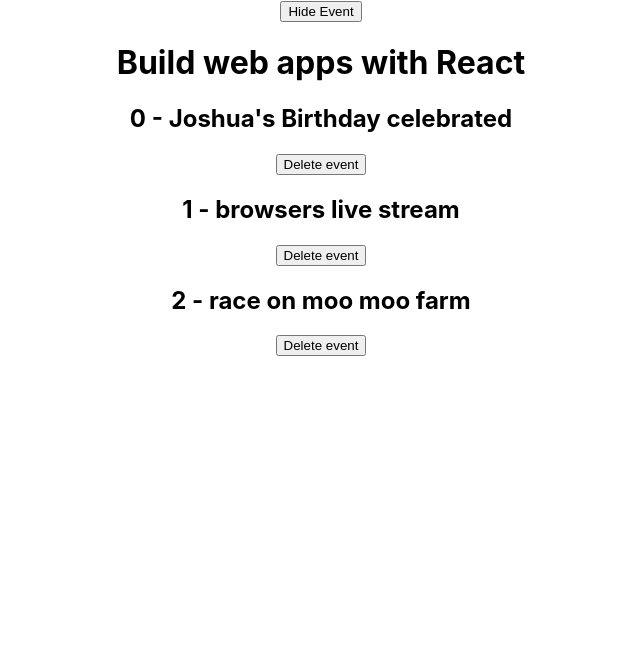
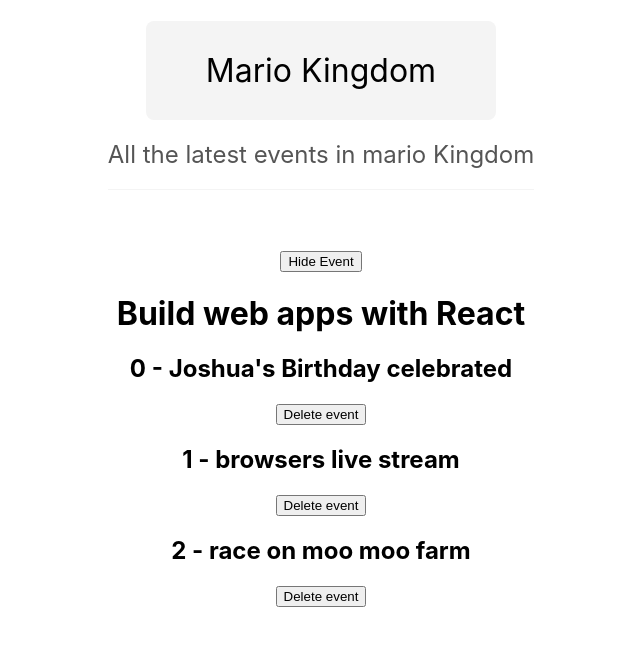
Before and after one commit to Josh-Alhassan/React-and-firebase, a React (Create React App) app in the folder my-react-app/: page / in a window 1280 px wide. Shown: the top 646 px of the page, without its empty margins (319-959 px from the left). Built offline with nearby package versions, Linux system fonts and the light colour scheme; the HTML template or start-up script is replaced by a standard one.

Commit message:
creating a title component

```diff
--- a/my-react-app/src/App.js
+++ b/my-react-app/src/App.js
@@ -1,5 +1,7 @@
 import './App.css';
 import { useState } from 'react'
+
+import Title from './components/Title';
 
 function App() {
   const [showEvents, setShowEvents] = useState(true);
@@ -20,6 +22,8 @@
   }
   return (
     <div className="App">
+      <Title />
+
       {showEvents && (<div>
         <button onClick={() => setShowEvents(false)}>Hide Event</button>
       </div>)
--- /dev/null
+++ b/my-react-app/src/components/Title.js
@@ -0,0 +1,9 @@
+export default function Title() {
+    return (
+        <div>
+            <h1 className="title">Mario Kingdom</h1>
+            <br />
+            <h2 className="subtitle" >All the latest events in mario Kingdom</h2>
+        </div>
+    )
+}
--- a/my-react-app/src/index.css
+++ b/my-react-app/src/index.css
@@ -11,3 +11,22 @@
   font-family: source-code-pro, Menlo, Monaco, Consolas, 'Courier New',
     monospace;
 }
+
+.title {
+  display: inline-block;
+  padding: 30px 60px;
+  background: #f4f4f4;
+  border-radius: 8px;
+  font-weight: normal;
+  margin-bottom: 10px;
+}
+
+.subtitle {
+  display: inline-block;
+  color: #555;
+  font-weight: normal;
+  padding-bottom: 20px;
+  border-bottom: 1px solid #f4f4f4;
+  margin-top: 10px;
+  margin-bottom: 60px;
+}
```
Also changed, not shown: 1 other file (tests, documents, lock files or other folders).
